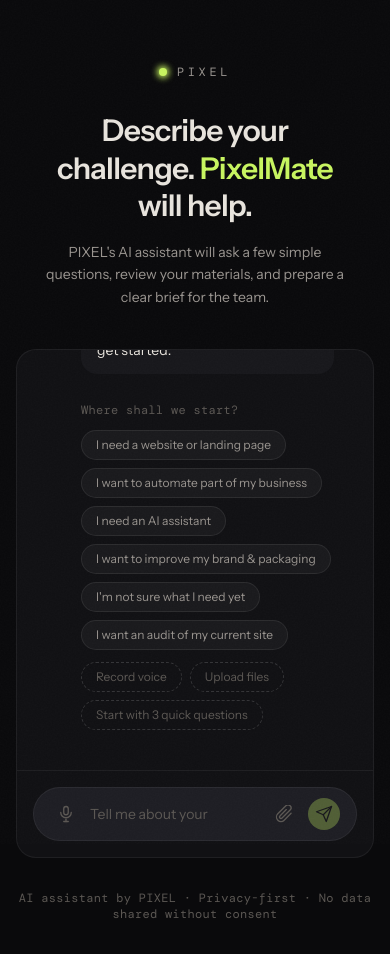
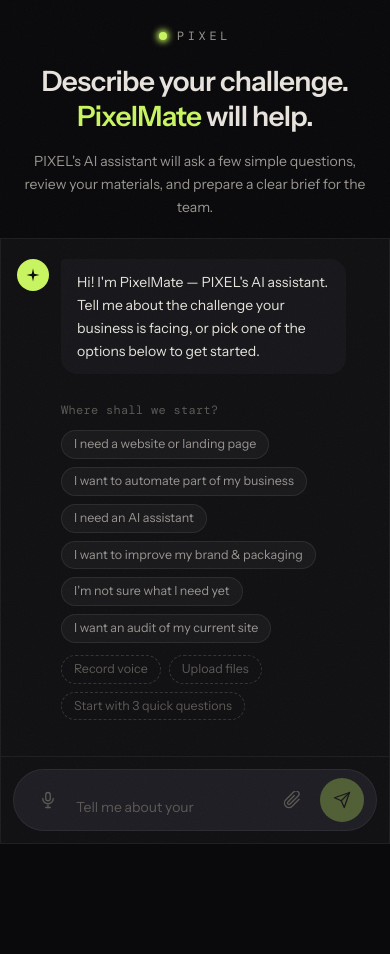
Before and after one commit to dhx10000/pixelmate, a Next.js app: page / in a window 390 px wide. After the commit the page ends 844 px from the top, so only its background shows below. Built offline with nearby package versions, Linux system fonts and the light colour scheme; a web font is replaced by a local one.

Commit message:
Step 9.2 — Mobile responsiveness.' button

```diff
--- a/src/app/layout.tsx
+++ b/src/app/layout.tsx
@@ -1,4 +1,4 @@
-import type { Metadata } from "next";
+import type { Metadata, Viewport } from "next";
 import { Instrument_Sans, DM_Mono } from "next/font/google";
 import "./globals.css";
 
@@ -18,6 +18,13 @@
   description: "Generated by create next app",
 };
 
+export const viewport: Viewport = {
+  width: "device-width",
+  initialScale: 1,
+  viewportFit: "cover",
+  interactiveWidget: "resizes-content",
+};
+
 export default function RootLayout({
   children,
 }: Readonly<{
--- a/src/app/page.tsx
+++ b/src/app/page.tsx
@@ -5,7 +5,7 @@
 
 export default function Home() {
   return (
-    <div className="relative min-h-screen bg-bg-deep flex flex-col items-center overflow-x-hidden">
+    <div className="relative bg-bg-deep flex flex-col items-center h-[100dvh] overflow-hidden sm:h-auto sm:min-h-screen sm:overflow-x-hidden">
 
       {/* Film-grain texture overlay */}
       <div
@@ -29,15 +29,15 @@
 
       {/* Content */}
       <ChatProvider>
-        <main className="flex w-full flex-col items-center flex-1 px-4">
+        <main className="flex w-full flex-col items-center flex-1 min-h-0 px-0 sm:px-4">
           <Hero />
           <ProgressBar />
           <ChatWindow />
         </main>
       </ChatProvider>
 
-      {/* Footer */}
-      <footer className="w-full py-8 flex justify-center">
+      {/* Footer — hidden on mobile so chat fills the screen */}
+      <footer className="hidden sm:flex w-full py-8 justify-center">
         <p className="font-mono text-xs tracking-wide text-text-muted text-center">
           AI assistant by PIXEL · Privacy-first · No data shared without consent
         </p>
--- a/src/components/ChatWindow.tsx
+++ b/src/components/ChatWindow.tsx
@@ -42,9 +42,6 @@
 }
 
 // ── Shared entrance animation for every item in the message list ───────────
-//
-// `initial` is only applied on mount — framer-motion does not re-animate
-// elements that are already in the DOM, so scrolling through history is safe.
 
 const msgVariants = {
   hidden:  { opacity: 0, y: 8 },
@@ -149,8 +146,7 @@
 
   // Track how many messages existed when the component first mounted (after
   // restore). Any message at an index >= this count is truly "new" and should
-  // animate in. Messages that were already present at mount skip the animation
-  // so scrolling through history never re-triggers it.
+  // animate in.
   const initialCountRef = useRef<number | null>(null);
   useEffect(() => {
     if (!isRestoring && initialCountRef.current === null) {
@@ -162,9 +158,24 @@
     return initialCountRef.current === null || index >= initialCountRef.current;
   }
 
+  // Scroll to bottom on new messages
   useEffect(() => {
     bottomRef.current?.scrollIntoView({ behavior: "smooth" });
   }, [messages, isStreaming]);
+
+  // When the virtual keyboard opens on mobile, scroll to keep input visible.
+  // visualViewport fires "resize" when the keyboard appears/disappears.
+  useEffect(() => {
+    const vv = window.visualViewport;
+    if (!vv) return;
+    function onVVResize() {
+      requestAnimationFrame(() => {
+        bottomRef.current?.scrollIntoView({ behavior: "instant" });
+      });
+    }
+    vv.addEventListener("resize", onVVResize);
+    return () => vv.removeEventListener("resize", onVVResize);
+  }, []);
 
   const handleNewFiles = useCallback((files: File[]) => {
     const newFiles: File[] = [];
@@ -174,7 +185,6 @@
       newFiles.push(...deduped);
       return [...prev, ...deduped];
     });
-    // Trigger analysis after dedup — runs after state update settles
     setTimeout(() => {
       if (newFiles.length > 0) analyzeFiles(newFiles);
     }, 0);
@@ -221,6 +231,13 @@
     }
   }
 
+  // Scroll the input into view when the keyboard opens on mobile
+  function handleTextareaFocus() {
+    setTimeout(() => {
+      bottomRef.current?.scrollIntoView({ behavior: "smooth", block: "end" });
+    }, 350);
+  }
+
   return (
     <>
       <style>{`
@@ -230,24 +247,27 @@
         }
       `}</style>
 
-      {/* FileDropZone wraps the whole chat card so drag works over all of it */}
+      {/* FileDropZone wraps the whole chat card */}
       <FileDropZone
         ref={fileRef}
         onFiles={handleNewFiles}
       >
+        {/*
+          Mobile: flex-1 min-h-0 so this fills the remaining viewport height
+          between Hero+ProgressBar and the bottom of the screen.
+          Desktop: max-width 680, rounded corners, fixed message list height.
+        */}
         <div
-          className="w-full mx-auto flex flex-col overflow-hidden"
+          className="w-full flex flex-col flex-1 min-h-0 overflow-hidden rounded-none sm:mx-auto sm:rounded-[20px]"
           style={{
             maxWidth: 680,
             background: "#111114",
             border: "1px solid rgba(255,255,255,0.06)",
-            borderRadius: 20,
           }}
         >
-          {/* Message list */}
+          {/* Message list — grows to fill available space on mobile */}
           <div
-            className="flex flex-col gap-4 overflow-y-auto px-5 py-6"
-            style={{ maxHeight: 420 }}
+            className="flex flex-col gap-4 overflow-y-auto px-4 py-5 flex-1 min-h-0 sm:px-5 sm:py-6 sm:max-h-[420px]"
           >
             {messages.map((msg, index) => {
               if (msg.role === "bot" && msg.streaming && msg.text === "") {
@@ -279,7 +299,7 @@
             <div ref={bottomRef} />
           </div>
 
-          {/* File preview cards — shown between messages and input bar */}
+          {/* File preview cards */}
           <FilePreviewList files={uploadedFiles} onRemove={removeFile} />
 
           {/* Divider */}
@@ -289,9 +309,9 @@
           />
 
           {/* Input bar */}
-          <div className="px-4 py-4">
+          <div className="px-3 py-3 sm:px-4 sm:py-4">
             <div
-              className="flex items-end gap-2 rounded-full px-4 py-2.5"
+              className="flex items-end gap-1.5 sm:gap-2 rounded-full px-3 py-2 sm:px-4 sm:py-2.5"
               style={{
                 background: "#1E1E24",
                 border: "1px solid rgba(255,255,255,0.06)",
@@ -308,6 +328,7 @@
                 value={input}
                 onChange={(e) => setInput(e.target.value)}
                 onKeyDown={handleKeyDown}
+                onFocus={handleTextareaFocus}
                 placeholder={
                   currentState === "DONE"
                     ? "This conversation is complete."
@@ -328,15 +349,14 @@
                 }}
               />
 
-              {/* Paperclip — opens file picker */}
+              {/* Paperclip — 44px touch target on mobile, 32px on desktop */}
               <button
                 type="button"
                 aria-label="Attach file"
                 onClick={() => fileRef.current?.open()}
-                className="flex h-8 w-8 shrink-0 items-center justify-center rounded-full transition-colors"
+                className="flex h-11 w-11 shrink-0 items-center justify-center rounded-full transition-colors sm:h-8 sm:w-8"
                 style={{
-                  color:
-                    uploadedFiles.length > 0 ? "#C8F560" : undefined,
+                  color: uploadedFiles.length > 0 ? "#C8F560" : undefined,
                 }}
               >
                 <span
@@ -350,12 +370,13 @@
                 </span>
               </button>
 
+              {/* Send — 44px touch target on mobile, 32px on desktop */}
               <button
                 type="button"
                 aria-label="Send message"
                 onClick={handleSend}
                 disabled={!input.trim() || isStreaming || isRestoring || currentState === "DONE"}
-                className="flex h-8 w-8 shrink-0 items-center justify-center rounded-full bg-accent text-bg-deep transition-opacity disabled:opacity-30"
+                className="flex h-11 w-11 shrink-0 items-center justify-center rounded-full bg-accent text-bg-deep transition-opacity disabled:opacity-30 sm:h-8 sm:w-8"
               >
                 <SendIcon />
               </button>
--- a/src/components/FileUpload.tsx
+++ b/src/components/FileUpload.tsx
@@ -14,10 +14,9 @@
 const MAX_SIZE = 10 * 1024 * 1024; // 10 MB
 
 const ACCEPTED_TYPES = {
+  // image/* wildcard ensures mobile browsers offer both the camera and gallery
+  "image/*": [".jpg", ".jpeg", ".png", ".webp", ".heic", ".heif"],
   "application/pdf": [".pdf"],
-  "image/png": [".png"],
-  "image/jpeg": [".jpg", ".jpeg"],
-  "image/webp": [".webp"],
   "application/msword": [".doc"],
   "application/vnd.openxmlformats-officedocument.wordprocessingml.document": [
     ".docx",
--- a/src/components/Hero.tsx
+++ b/src/components/Hero.tsx
@@ -23,10 +23,10 @@
         transform: "translateY(20px)",
         transition: "opacity 0.6s ease, transform 0.6s ease",
       }}
-      className="w-full max-w-2xl mx-auto px-6 pt-16 pb-10 text-center"
+      className="w-full max-w-2xl mx-auto px-4 pt-8 pb-5 sm:px-6 sm:pt-16 sm:pb-10 text-center"
     >
       {/* Logo row */}
-      <div className="flex items-center justify-center gap-2.5 mb-8">
+      <div className="flex items-center justify-center gap-2.5 mb-5 sm:mb-8">
         {/* Glowing green dot */}
         <span
           className="block h-2 w-2 rounded-full bg-accent"
@@ -40,7 +40,7 @@
       </div>
 
       {/* Headline */}
-      <h1 className="text-3xl sm:text-4xl font-semibold leading-tight tracking-tight text-text-primary mb-4">
+      <h1 className="text-[28px] sm:text-3xl lg:text-4xl font-semibold leading-tight tracking-tight text-text-primary mb-4">
         Describe your challenge.{" "}
         <span className="text-accent">PixelMate</span> will help.
       </h1>
--- a/src/components/OfferCard.tsx
+++ b/src/components/OfferCard.tsx
@@ -271,7 +271,7 @@
     >
       {/* Card header */}
       <div
-        className="px-6 py-4 flex items-center justify-between"
+        className="px-4 py-3 flex items-center justify-between sm:px-6 sm:py-4"
         style={{ borderBottom: "1px solid rgba(255,255,255,0.06)" }}
       >
         <div className="flex items-center gap-2.5">
@@ -295,7 +295,7 @@
       </div>
 
       {/* Card body */}
-      <div className="px-6 py-5 flex flex-col gap-0">
+      <div className="px-4 py-4 flex flex-col gap-0 sm:px-6 sm:py-5">
         {hasStructuredSections ? (
           sections.map((section, i) => {
             const isMissing = section.number === 4;
--- a/src/components/ProgressBar.tsx
+++ b/src/components/ProgressBar.tsx
@@ -30,14 +30,14 @@
 
   return (
     <div
-      className="w-full mx-auto mb-3"
+      className="w-full mx-auto mb-3 px-4 sm:px-0"
       style={{ maxWidth: 680 }}
       role="status"
       aria-label={step.label}
     >
       {/* Label */}
       <motion.p
-        className="font-mono text-xs text-text-muted mb-2 tracking-wide"
+        className="font-mono text-xs text-text-muted mb-2 tracking-wide truncate"
         initial={{ opacity: 0, y: -4 }}
         animate={{ opacity: 1, y: 0 }}
         transition={{ duration: 0.3, ease: "easeOut" as const }}
--- a/src/components/StarterChips.tsx
+++ b/src/components/StarterChips.tsx
@@ -85,7 +85,7 @@
                 onClick={() => handleClick(label)}
                 variants={chipVariants}
                 whileHover={{ y: -1 }}
-                className="rounded-full px-3.5 py-1.5 text-xs text-text-secondary"
+                className="rounded-full px-3 py-1 text-[12.5px] text-text-secondary sm:px-3.5 sm:py-1.5 sm:text-xs"
                 style={{
                   background: "rgba(255,255,255,0.04)",
                   border: "1px solid rgba(255,255,255,0.08)",
@@ -115,7 +115,7 @@
                 onClick={() => handleClick(label)}
                 variants={chipVariants}
                 whileHover={{ y: -1 }}
-                className="rounded-full px-3.5 py-1.5 text-xs text-text-muted"
+                className="rounded-full px-3 py-1 text-[12.5px] text-text-muted sm:px-3.5 sm:py-1.5 sm:text-xs"
                 style={{
                   background: "transparent",
                   border: "1px dashed rgba(255,255,255,0.15)",
--- a/src/components/SummaryCard.tsx
+++ b/src/components/SummaryCard.tsx
@@ -54,7 +54,7 @@
 
   return (
     <motion.div
-      className="rounded-2xl p-5 text-sm leading-relaxed"
+      className="rounded-2xl p-4 sm:p-5 text-sm leading-relaxed"
       style={{
         background: "#18181C",
         border: "1px solid rgba(200,245,96,0.15)",
--- a/src/components/VoiceInput.tsx
+++ b/src/components/VoiceInput.tsx
@@ -155,7 +155,7 @@
         type="button"
         aria-label={isListening ? "Stop recording" : "Voice input"}
         onClick={handleClick}
-        className="flex h-8 w-8 items-center justify-center rounded-full transition-colors"
+        className="flex h-11 w-11 items-center justify-center rounded-full transition-colors sm:h-8 sm:w-8"
         style={{
           color: isListening ? "#C8F560" : undefined,
         }}
```
Also changed, not shown: src/components/ContactForm.tsx (+4 -4 lines).
